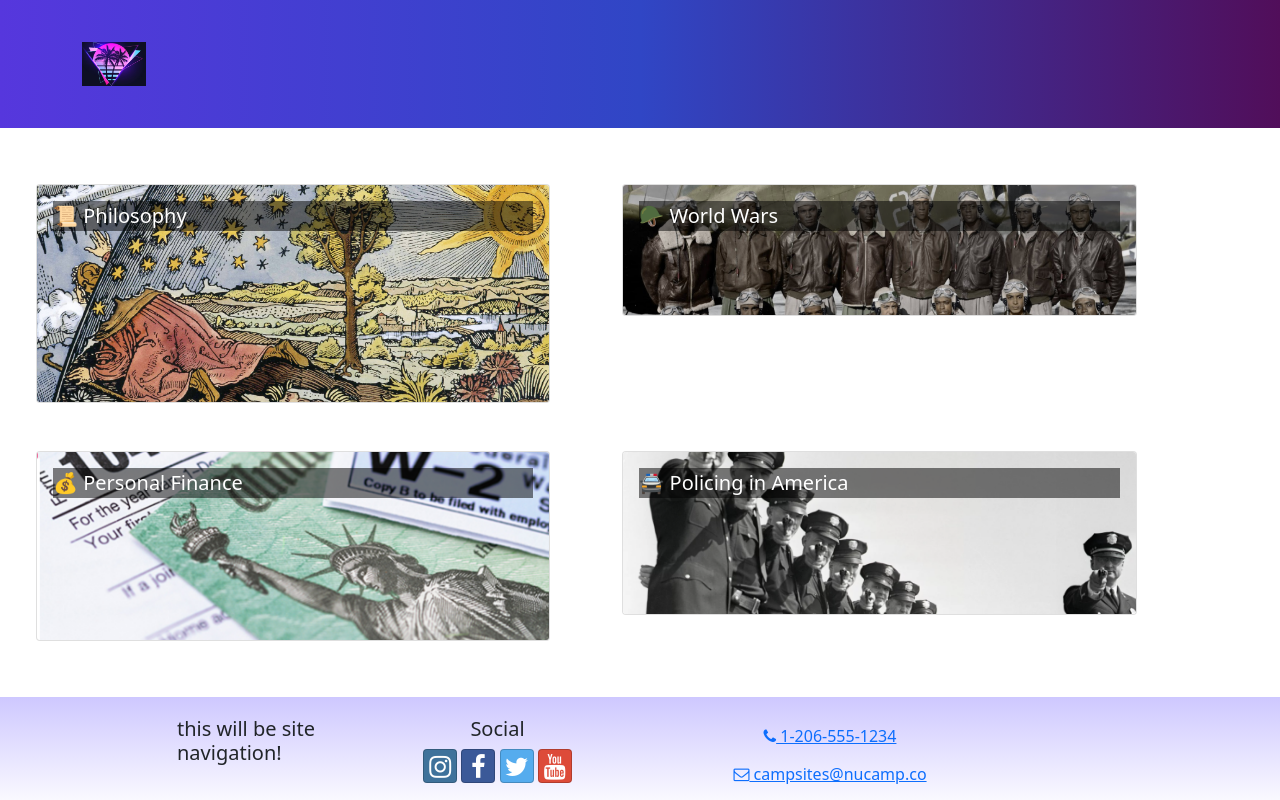
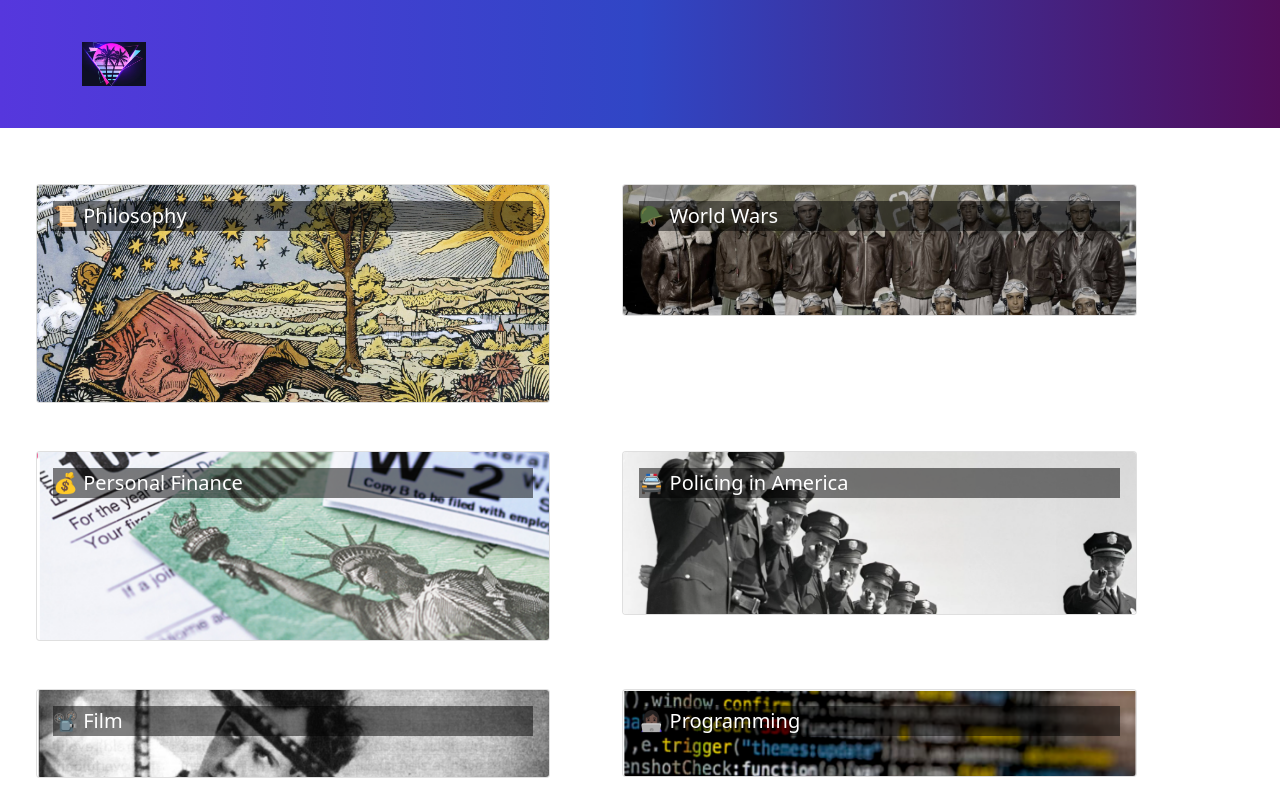
Before and after one commit to eitanfire/legendary-journey, a React (Create React App) app in the folder teachleague/: page / in a window 1280 px wide. Shown: the top 800 px of the page. Built offline with nearby package versions, Linux system fonts and the light colour scheme.

Commit message:
add semester 1 courses

```diff
--- a/teachleague/src/app/shared/CLASSES.js
+++ b/teachleague/src/app/shared/CLASSES.js
@@ -2,13 +2,17 @@ import WorldWars from "../assets/img/world-wars-banner.png";
 import Philosophy from "../assets/img/flammarion-engraving.jpg";
 import Policing from "../assets/img/Policing-in-America.png";
 import Finance from "../assets/img/personal-finance.png";
+import Film from "../assets/img/film-banner.png";
+import Epics from "../assets/img/epics-banner.png";
+import Programming from "../assets/img/programming-banner.png";
+import Survival from "../assets/img/survive-the-world-banner.png";
 
 export const CLASSES = [
   {
     id: 0,
     name: "📜 Philosophy",
     image: Philosophy,
-    elevation: 1233,
+    semester: 2,
     featured: true,
     description:
       "Nestled in the foothills of the Chrome Mountains, this campground on the shores of the pristine React Lake is a favorite for fly fishers.",
@@ -17,7 +21,7 @@ export const CLASSES = [
     id: 1,
     name: "🪖 World Wars",
     image: WorldWars,
-    elevation: 877,
+    semester: 2,
     featured: false,
     description:
       "Spend a few sunny days and starry nights beneath a canopy of old-growth firs at this enchanting spot by the Chrome River.",
@@ -26,7 +30,7 @@ export const CLASSES = [
     id: 2,
     name: "💰 Personal Finance",
     image: Finance,
-    elevation: 2901,
+    semester: 2,
     featured: false,
     description:
       "Let NuCamp be your guide to this off-the-beaten-path, hike-in-only campground.",
@@ -35,7 +39,43 @@ export const CLASSES = [
     id: 3,
     name: "🚔 Policing in America",
     image: Policing,
-    elevation: 42,
+    semester: 2,
+    featured: false,
+    description:
+      "You'll never want to leave this hidden gem, deep within the lush Redux Woods.",
+  },
+  {
+    id: 4,
+    name: "📽 Film",
+    image: Film,
+    semester: 2,
+    featured: false,
+    description:
+      "You'll never want to leave this hidden gem, deep within the lush Redux Woods.",
+  },
+  {
+    id: 5,
+    name: "👩🏿‍💻 Programming",
+    image: Programming,
+    semester: 1,
+    featured: false,
+    description:
+      "You'll never want to leave this hidden gem, deep within the lush Redux Woods.",
+  },
+  {
+    id: 6,
+    name: "⚔ Epics",
+    image: Epics,
+    semester: 2,
+    featured: false,
+    description:
+      "You'll never want to leave this hidden gem, deep within the lush Redux Woods.",
+  },
+  {
+    id: 7,
+    name: "🧭 Survive the World!",
+    image: Survival,
+    semester: 2,
     featured: false,
     description:
       "You'll never want to leave this hidden gem, deep within the lush Redux Woods.",
```
